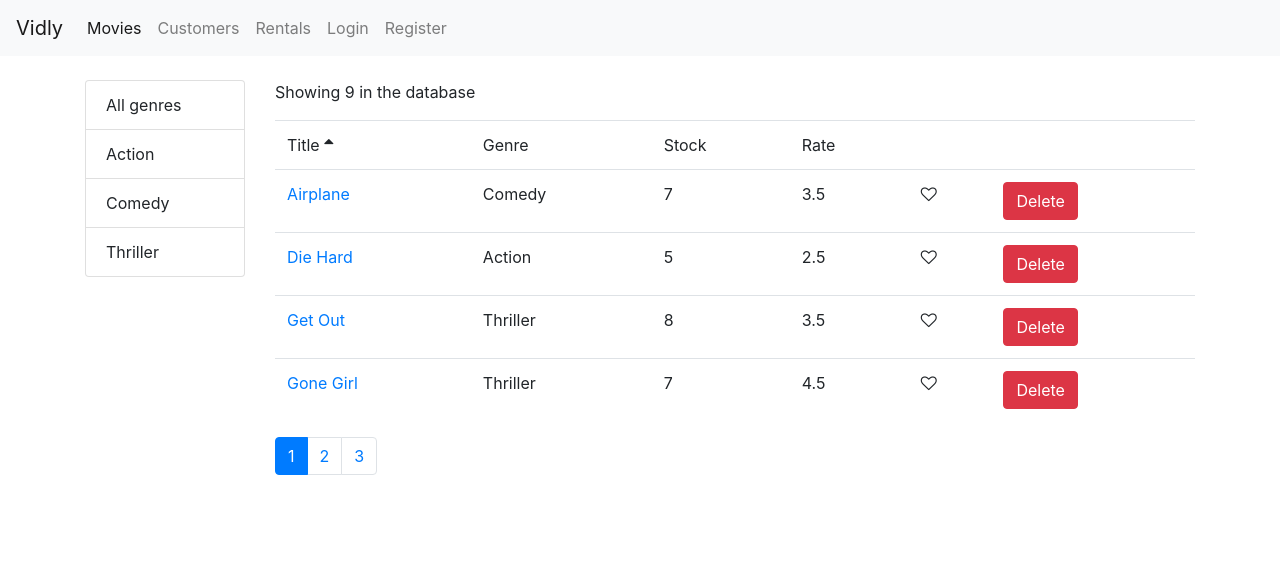
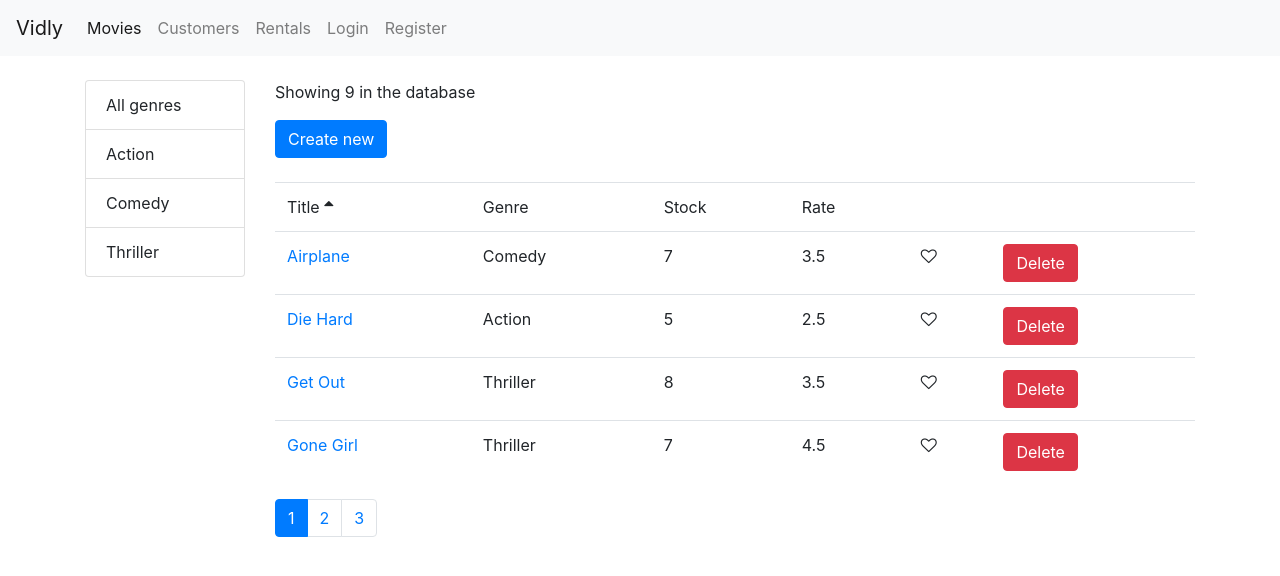
Before and after one commit to 6y6a/movieList, a React (Create React App) app: page /movies in a window 1280 px wide. Shown: the top 576 px of the page. Built offline with nearby package versions, Linux system fonts and the light colour scheme.

Commit message:
кнопка создания нового видео

```diff
--- a/src/components/Movies.jsx
+++ b/src/components/Movies.jsx
@@ -6,6 +6,7 @@ import Filter from './Filter'
 import paginate from "../utils/paginate";
 import MoviesTable from "./MoviesTable";
 import _ from 'lodash'
+import { NavLink } from "react-router-dom";
 
 class Movies extends Component {
     state = {
@@ -84,6 +85,8 @@ class Movies extends Component {
                     <div className="col">
                         <p>Showing {totalCount} in the database</p>
 
+                        <NavLink to='/movies/new' className="btn btn-primary mb-4">Create new</NavLink>
+
                         <MoviesTable
                             movies={data}
                             sortColumn={sortColumn}
```
